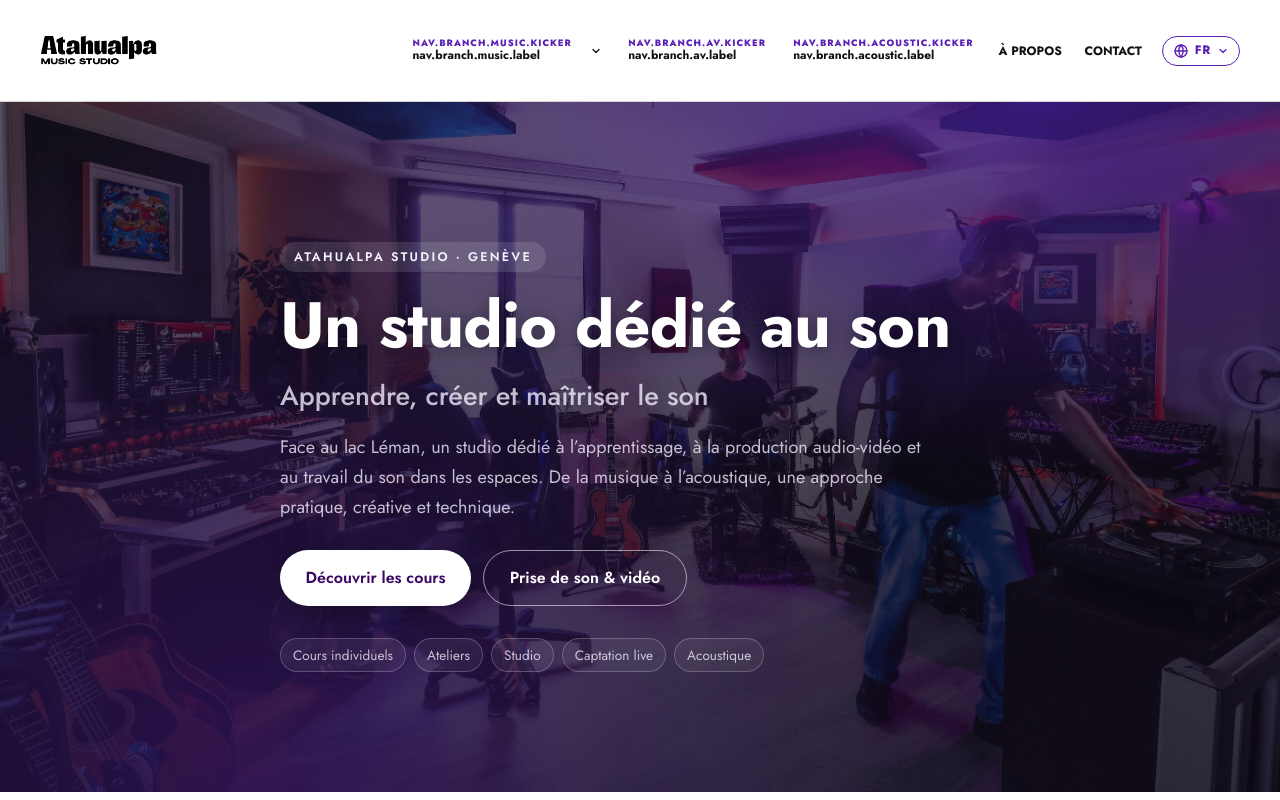
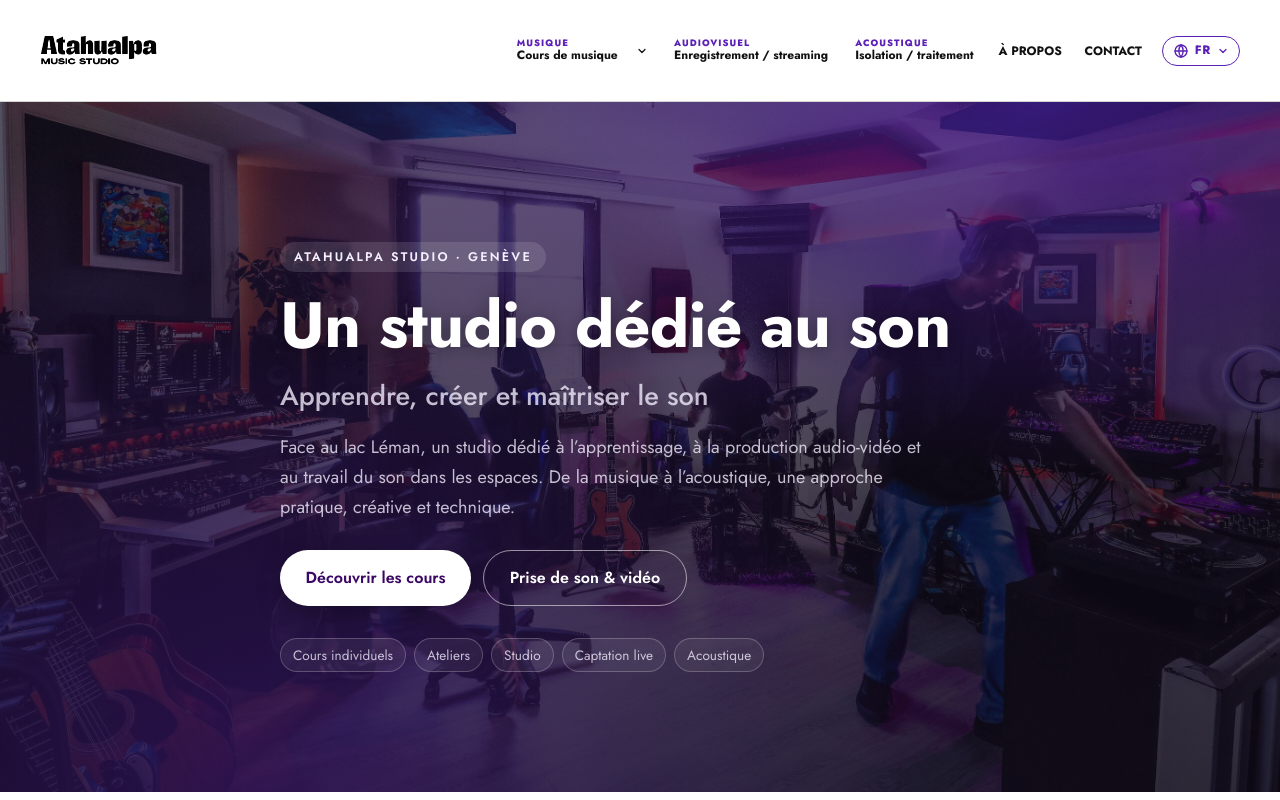
Before and after one commit to twinparadoxmusica/atahualpa-studio, a Next.js app: page / in a window 1280 px wide. Shown: the top 800 px of the page. Built offline with nearby package versions, Linux system fonts and the light colour scheme.

Commit message:
Add compact navbar branch labels

```diff
--- a/constants/translations.js
+++ b/constants/translations.js
@@ -26,6 +26,12 @@ export const translations = {
     // Navigation
     'nav.lecons': 'LEÇONS DE MUSIQUE',
     'nav.lecons.label': 'COURS DE MUSIQUE',
+    'nav.branch.music.kicker': 'MUSIQUE',
+    'nav.branch.music.label': 'Cours de musique',
+    'nav.branch.av.kicker': 'AUDIOVISUEL',
+    'nav.branch.av.label': 'Enregistrement / streaming',
+    'nav.branch.acoustic.kicker': 'ACOUSTIQUE',
+    'nav.branch.acoustic.label': 'Isolation / traitement',
     'nav.lecons.atelier.title': 'Atelier multi-instrumental',
     'nav.lecons.atelier.desc': 'Cours en groupe pour enfants · essai gratuit',
     'nav.lecons.individual.title': 'Cours individuels',
@@ -345,6 +351,12 @@ export const translations = {
     // Navigation
     'nav.lecons': 'MUSIC LESSONS',
     'nav.lecons.label': 'MUSIC LESSONS',
+    'nav.branch.music.kicker': 'MUSIC',
+    'nav.branch.music.label': 'Music lessons',
+    'nav.branch.av.kicker': 'AUDIOVISUAL',
+    'nav.branch.av.label': 'Recording / streaming',
+    'nav.branch.acoustic.kicker': 'ACOUSTICS',
+    'nav.branch.acoustic.label': 'Soundproofing / treatment',
     'nav.lecons.atelier.title': 'Multi-instrument workshop',
     'nav.lecons.atelier.desc': 'Group lessons for kids · free trial',
     'nav.lecons.individual.title': 'Private lessons',
@@ -664,6 +676,12 @@ export const translations = {
     // Navigation
     'nav.lecons': 'CLASES DE MÚSICA',
     'nav.lecons.label': 'CLASES DE MÚSICA',
+    'nav.branch.music.kicker': 'MÚSICA',
+    'nav.branch.music.label': 'Clases de música',
+    'nav.branch.av.kicker': 'AUDIOVISUAL',
+    'nav.branch.av.label': 'Grabación / streaming',
+    'nav.branch.acoustic.kicker': 'ACÚSTICA',
+    'nav.branch.acoustic.label': 'Insonorización / tratamiento',
     'nav.lecons.atelier.title': 'Taller multi-instrumental',
     'nav.lecons.atelier.desc': 'Clases en grupo para niños · prueba gratuita',
     'nav.lecons.individual.title': 'Clases individuales',
@@ -968,6 +986,12 @@ export const translations = {
     // Navigation
     'nav.lecons': 'LEZIONI DI MUSICA',
     'nav.lecons.label': 'LEZIONI DI MUSICA',
+    'nav.branch.music.kicker': 'MUSICA',
+    'nav.branch.music.label': 'Lezioni di musica',
+    'nav.branch.av.kicker': 'AUDIOVISIVO',
+    'nav.branch.av.label': 'Registrazione / streaming',
+    'nav.branch.acoustic.kicker': 'ACUSTICA',
+    'nav.branch.acoustic.label': 'Insonorizzazione / trattamento',
     'nav.lecons.atelier.title': 'Laboratorio multi-strumentale',
     'nav.lecons.atelier.desc': 'Lezioni di gruppo per bambini · prova gratuita',
     'nav.lecons.individual.title': 'Lezioni individuali',
```
